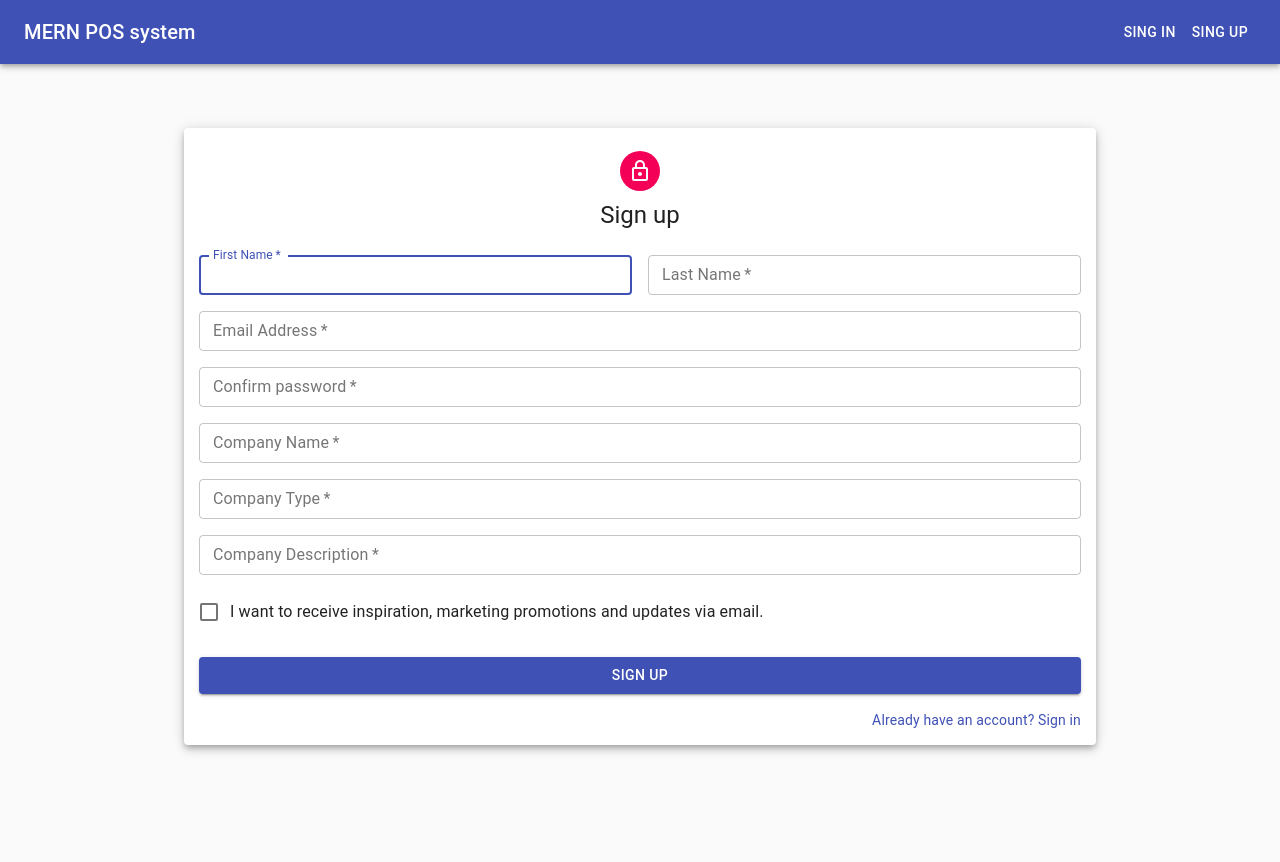
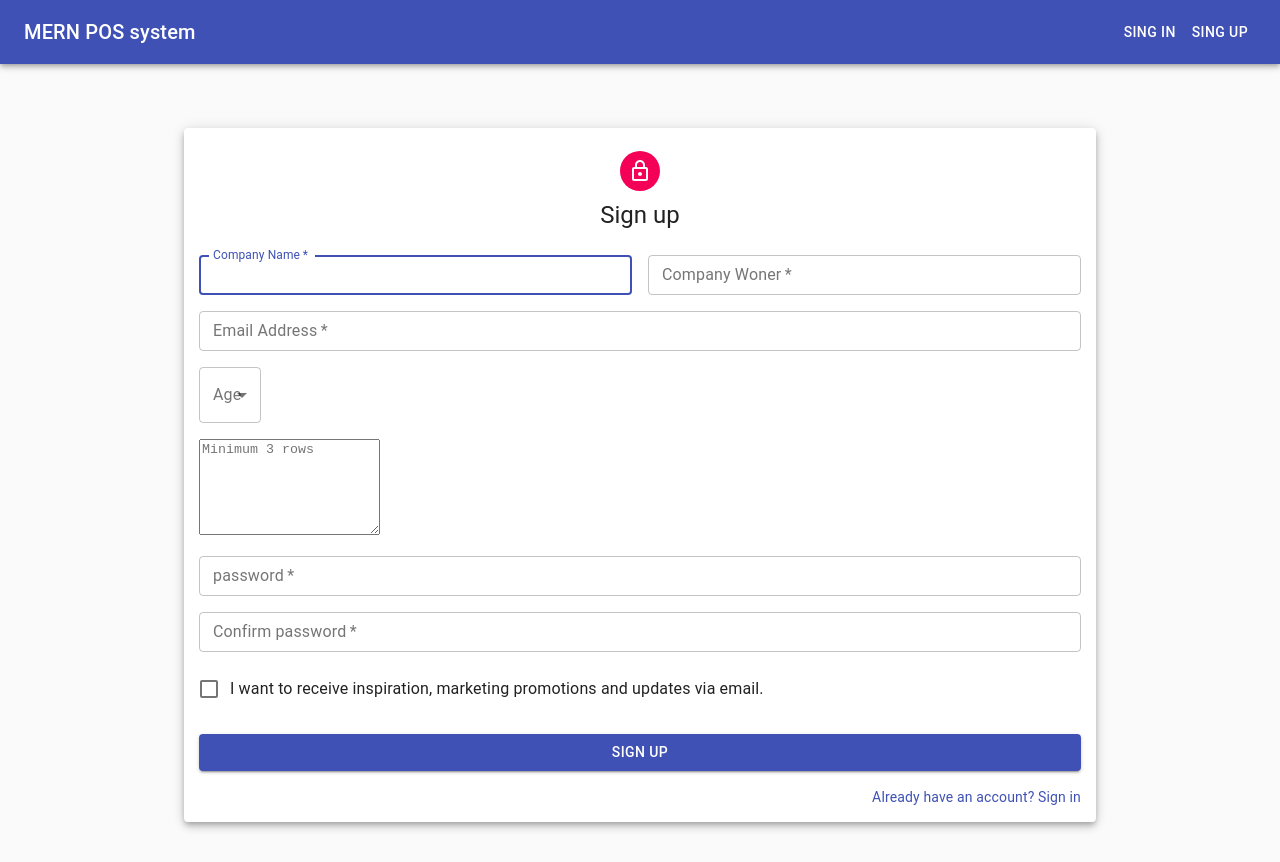
Before and after one commit to FriendsTech-Ltd/mern-pos, a React (Create React App) app in the folder client/: page /register in a window 1280 px wide. Before the commit the page ends 800 px from the top, so only its background shows below. Built offline with nearby package versions, Linux system fonts and the light colour scheme; the HTML template or start-up script is replaced by a standard one.

Commit message:
added field

```diff
--- a/client/src/Components/Auth/SignIn.js
+++ b/client/src/Components/Auth/SignIn.js
@@ -1,4 +1,4 @@
-import React from 'react';
+import React,{useState} from 'react';
 import Avatar from '@material-ui/core/Avatar';
 import Button from '@material-ui/core/Button';
 import CssBaseline from '@material-ui/core/CssBaseline';
@@ -12,7 +12,8 @@ import LockOutlinedIcon from '@material-ui/icons/LockOutlined';
 import Typography from '@material-ui/core/Typography';
 import { makeStyles } from '@material-ui/core/styles';
 import Container from '@material-ui/core/Container';
-import { Paper } from '@material-ui/core';
+import { Paper , Input} from '@material-ui/core';
+
 
 
 const useStyles = makeStyles((theme) => ({
@@ -39,7 +40,23 @@ const useStyles = makeStyles((theme) => ({
 export default function SignIn() {
   const classes = useStyles();
 
+  const [formData,setFormData]=useState({
+    email:"",
+    password:"",
+
+});
+const {email,password}=formData
+
+const onSubmit=e=>{
+e.preventDefault();
+console.log({email, password});
+}
+
+
+const onChange=e=>{setFormData({...formData,[e.target.name]:e.target.value});}
+
   return (
+
     <Container component="main" maxWidth="xs">
      <Paper elevation={5}>
      <CssBaseline />
@@ -50,7 +67,7 @@ export default function SignIn() {
         <Typography component="h1" variant="h5">
           Sign in
         </Typography>
-        <form className={classes.form} noValidate>
+        <form className={classes.form} onSubmit={e=>onSubmit(e)}>
           <TextField
             size="small"
             variant="outlined"
@@ -62,19 +79,27 @@ export default function SignIn() {
             name="email"
             autoComplete="email"
             autoFocus
+            name="email"
+            value={email}
+            onChange={e=> onChange(e)}
           />
-          <TextField
+           <TextField
             size="small"
+            type="password"
             variant="outlined"
             margin="normal"
             required
             fullWidth
+            id="password"
+            label="Password"
             name="password"
-            label="Password"
-            type="password"
-            id="password"
-            autoComplete="current-password"
+            autoComplete="password"
+            autoFocus
+            name="password"
+            value={password}
+            onChange={e=> onChange(e)}
           />
+
           <FormControlLabel
             control={<Checkbox value="remember" color="primary" />}
             label="Remember me"
--- a/client/src/Components/Auth/SignUp.js
+++ b/client/src/Components/Auth/SignUp.js
@@ -13,7 +13,7 @@ import LockOutlinedIcon from '@material-ui/icons/LockOutlined';
 import Typography from '@material-ui/core/Typography';
 import { makeStyles } from '@material-ui/core/styles';
 import Container from '@material-ui/core/Container';
-import { Paper } from '@material-ui/core';
+import { Paper, MenuItem, Select, InputLabel, FormControl, TextareaAutosize} from '@material-ui/core';
 
 const useStyles = makeStyles((theme) => ({
   paper: {
@@ -39,6 +39,12 @@ const useStyles = makeStyles((theme) => ({
 export default function SignUp() {
   const classes = useStyles();
 
+  const [formData,setFormData]=useState({
+    companyName:"",
+    companyWoner:"",
+
+
+});
   return (
     <Container component="main" maxWidth="md">
       <Paper elevation={5} >
@@ -55,13 +61,13 @@ export default function SignUp() {
             <Grid item xs={12} sm={6}>
               <TextField
                 size="small"
-                autoComplete="fname"
-                name="firstName"
+                autoComplete="companyName"
+                name="companyName"
                 variant="outlined"
                 required
                 fullWidth
-                id="firstName"
-                label="First Name"
+                id="companyName"
+                label="Company Name"
                 autoFocus
               />
             </Grid>
@@ -71,10 +77,10 @@ export default function SignUp() {
                 variant="outlined"
                 required
                 fullWidth
-                id="lastName"
-                label="Last Name"
-                name="lastName"
-                autoComplete="lname"
+                id="comapnyWoner"
+                label="Company Woner"
+                name="comapnyWoner"
+                autoComplete="comapnyWoner"
               />
             </Grid>
             <Grid item xs={12}>
@@ -89,7 +95,51 @@ export default function SignUp() {
                 autoComplete="email"
               />
             </Grid>
+
+
+
             <Grid item xs={12}>
+            <FormControl variant="outlined" className={classes.formControl}>
+        <InputLabel id="demo-simple-select-outlined-label">Age</InputLabel>
+        <Select
+          labelId="demo-simple-select-outlined-label"
+          id="demo-simple-select-outlined"
+          size="small"
+          label="Age"
+        >
+          <MenuItem value="">
+            <em>None</em>
+          </MenuItem>
+          <MenuItem value={10}>Ten</MenuItem>
+          <MenuItem value={20}>Twenty</MenuItem>
+          <MenuItem value={30}>Thirty</MenuItem>
+        </Select>
+      </FormControl>
+        </Grid>
+
+
+
+
+            <Grid item xs={12}>
+            <TextareaAutosize rows={6}
+            placeholder="Minimum 3 rows" />
+            </Grid>
+
+
+            <Grid item xs={12}>
+              <TextField
+                size="small"
+                variant="outlined"
+                required
+                fullWidth
+                name="password"
+                label="password"
+                type="password"
+                id="password"
+                autoComplete=""
+              />
+            </Grid>
+        <Grid item xs={12}>
               <TextField
                 size="small"
                 variant="outlined"
@@ -103,44 +153,6 @@ export default function SignUp() {
               />
             </Grid>
 
-            <Grid item xs={12}>
-              <TextField
-                size="small"
-                variant="outlined"
-                required
-                fullWidth
-                name="company_name"
-                label="Company Name"
-                id="company_name"
-                autoComplete=""
-              />
-            </Grid>
-
-            <Grid item xs={12}>
-              <TextField
-                size="small"
-                variant="outlined"
-                required
-                fullWidth
-                name="company_type"
-                label="Company Type"
-                id="company_type"
-                autoComplete=""
-              />
-            </Grid>
-
-            <Grid item xs={12}>
-              <TextField
-                size="small"
-                variant="outlined"
-                required
-                fullWidth
-                name="description"
-                label="Company Description"
-                id="description"
-                autoComplete=""
-              />
-            </Grid>
 
             <Grid item xs={12}>
               <FormControlLabel
```
